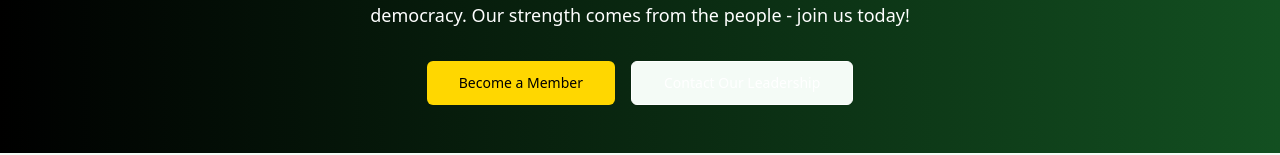
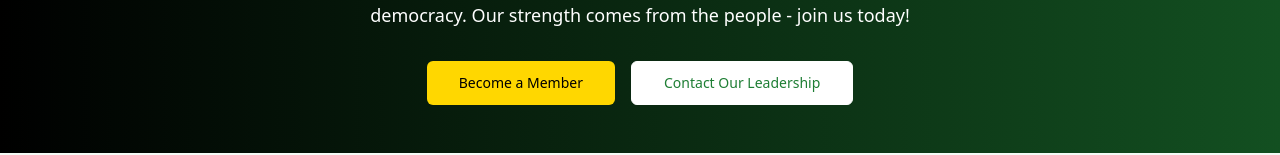
Before and after one commit to itsaot/mnu-solidarity-network, a React (Vite) app: page / in a window 1280 px wide. Shown: the part 1549-1704 px from the top of the page. Built offline with nearby package versions, Linux system fonts and the light colour scheme.

Commit message:
Fix: Improve contact button styling
Change the styling of the contact button to improve visibility.

```diff
--- a/src/components/JoinBanner.tsx
+++ b/src/components/JoinBanner.tsx
@@ -24,7 +24,7 @@ const JoinBanner = () => {
                 Become a Member
               </Link>
             </Button>
-            <Button asChild size="lg" variant="outline" className="border-white text-white hover:bg-white/10">
+            <Button asChild size="lg" variant="outline" className="bg-white text-mnu-green border-white hover:bg-white/90">
               <Link to="/contact">
                 Contact Our Leadership
               </Link>
```
